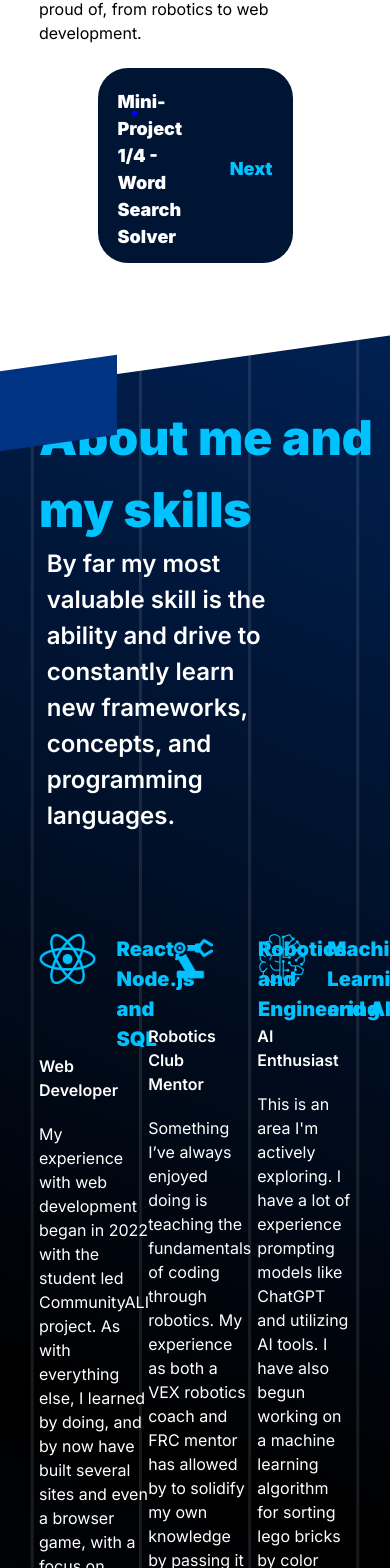
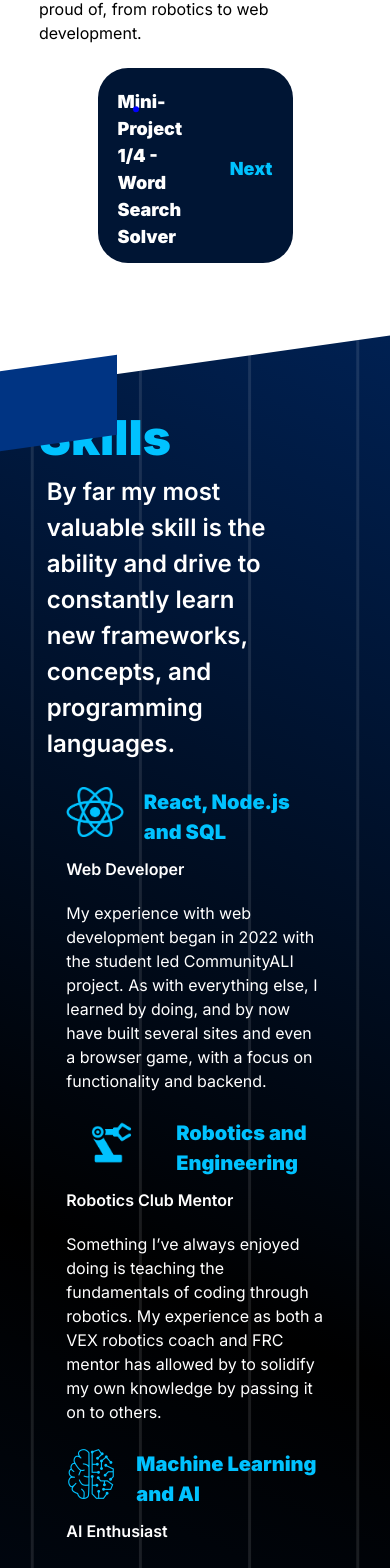
Before and after one commit to BSchoolland/portfolio, a Next.js app: page / in a window 390 px wide. Shown: the part 432-2000 px from the top of the page. Built offline with nearby package versions, Linux system fonts and the light colour scheme.

Commit message:
tablet mode for skills section

```diff
--- a/src/app/globals.css
+++ b/src/app/globals.css
@@ -201,6 +201,11 @@
   transform: skewY(-8deg);
   z-index: 1;
 }
+@media (max-width: 1024px) {
+  .slant {
+    padding-bottom: 100px;
+  }
+}
 
 .inverse-slant {
   padding-top: 10vw;
@@ -303,6 +308,12 @@
   margin-left: 8%;
   width: 100%;
 }
+@media (max-width: 1024px) {
+  .skills-container {
+    flex-direction: column;
+    margin-left: 15%;
+  }
+}
 
 .skill-card {
   padding-left: 2%;
@@ -313,6 +324,12 @@
   flex-direction: column;
   justify-content: left;
   align-items: left;
+}
+@media (max-width: 1024px) {
+  .skill-card {
+    width: 70%;
+    margin-top: 25px;
+  }
 }
 
 .skill-top-bar {
--- a/src/components/navbar.tsx
+++ b/src/components/navbar.tsx
@@ -6,11 +6,11 @@ const NavBar = () => {
     <div className="navbar">
       <a
         className="navlink"
-        href="#about"
+        href="#skills"
         onMouseOver={() => eventEmitter.emit("onHoverEvent")}
         onMouseLeave={() => eventEmitter.emit("onHoverOutEvent")}
       >
-        About
+        Skils
       </a>
       <a className="navlink" href="#projects"
       onMouseOver={() => eventEmitter.emit("onHoverEvent")}
--- a/src/components/skills.tsx
+++ b/src/components/skills.tsx
@@ -55,7 +55,7 @@ const SkillsSection = () => {
     })
 
   return (
-    <section className='skills-section' id='about'>
+    <section className='skills-section' id='skills'>
       <div className="decorative-slant"></div>
       <div className="slant">
       <div className="top-down-stripe-1"></div>
@@ -64,7 +64,7 @@ const SkillsSection = () => {
           <div className="top-down-stripe-4"></div>
         <div className="inverse-slant">
 
-          <h1 className="skills-title">About me and my skills</h1>
+          <h1 className="skills-title">Skills</h1>
           <h3 className="skills-subtitle">By far my most valuable skill is the ability and drive to constantly learn new frameworks, concepts, and programming languages.</h3>
             <div className="skills-container">
                 {skillCards}
```
Also changed, not shown: src/app/skills.scss (+11 -0 lines), 1 other file (tests, documents, lock files or other folders).
